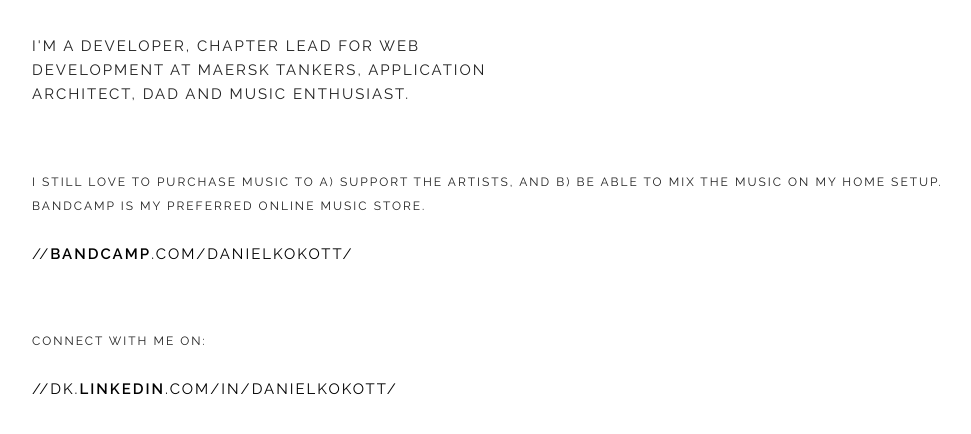
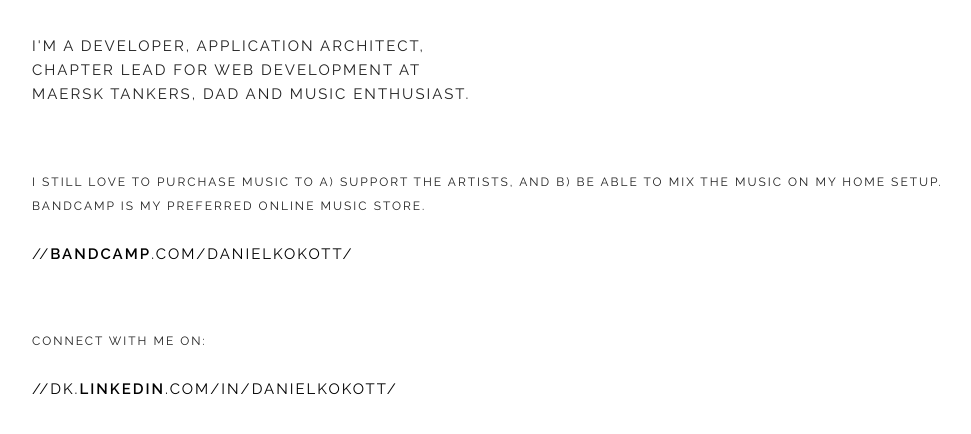
Before and after one commit to danielkokott/danielkokott.github.io, a plain HTML site: page index.html in a window 1280 px wide. Shown: the part 170-604 px from the top of the page, without its empty margins (128-1099 px from the left). Drawn offline with Linux system fonts and the light colour scheme.

Commit message:
appli before web

```diff
--- a/index.html
+++ b/index.html
@@ -21,7 +21,7 @@
     </div>
     <div class="row">
       <div class="six columns">
-        <p>I'm a developer, chapter lead for web development at Maersk Tankers, application architect, dad and music enthusiast.</p>
+        <p>I'm a developer, application architect, chapter lead for web development at Maersk Tankers, dad and music enthusiast.</p>
         <!-- <p>Also, I'm a dad. Check out the life of my two rubies on <a href="https://rubykokott.wordpress.com/">//<strong>rubykokott</strong>.wordpress.com/</a></p> -->
       </div>
     </div>
```
